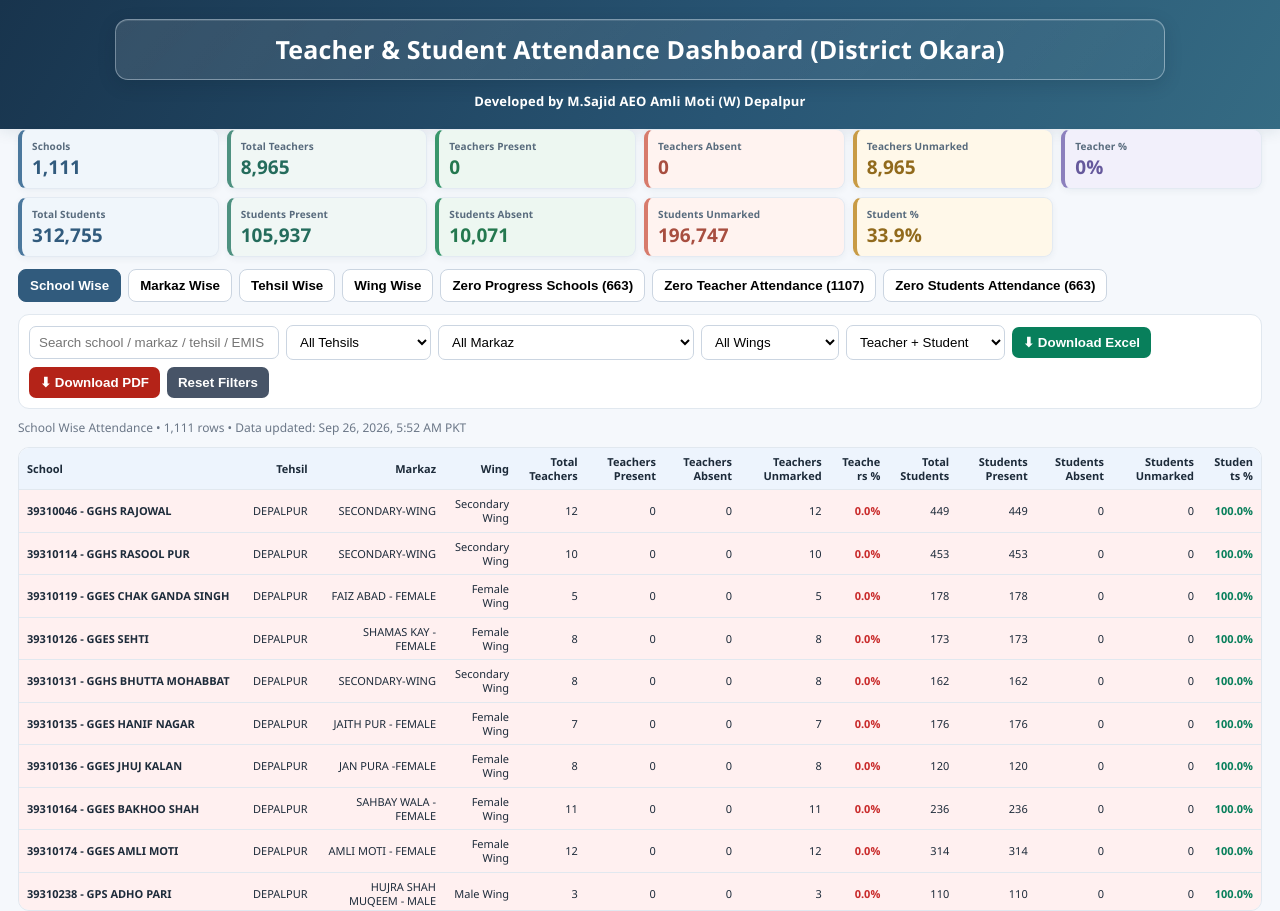
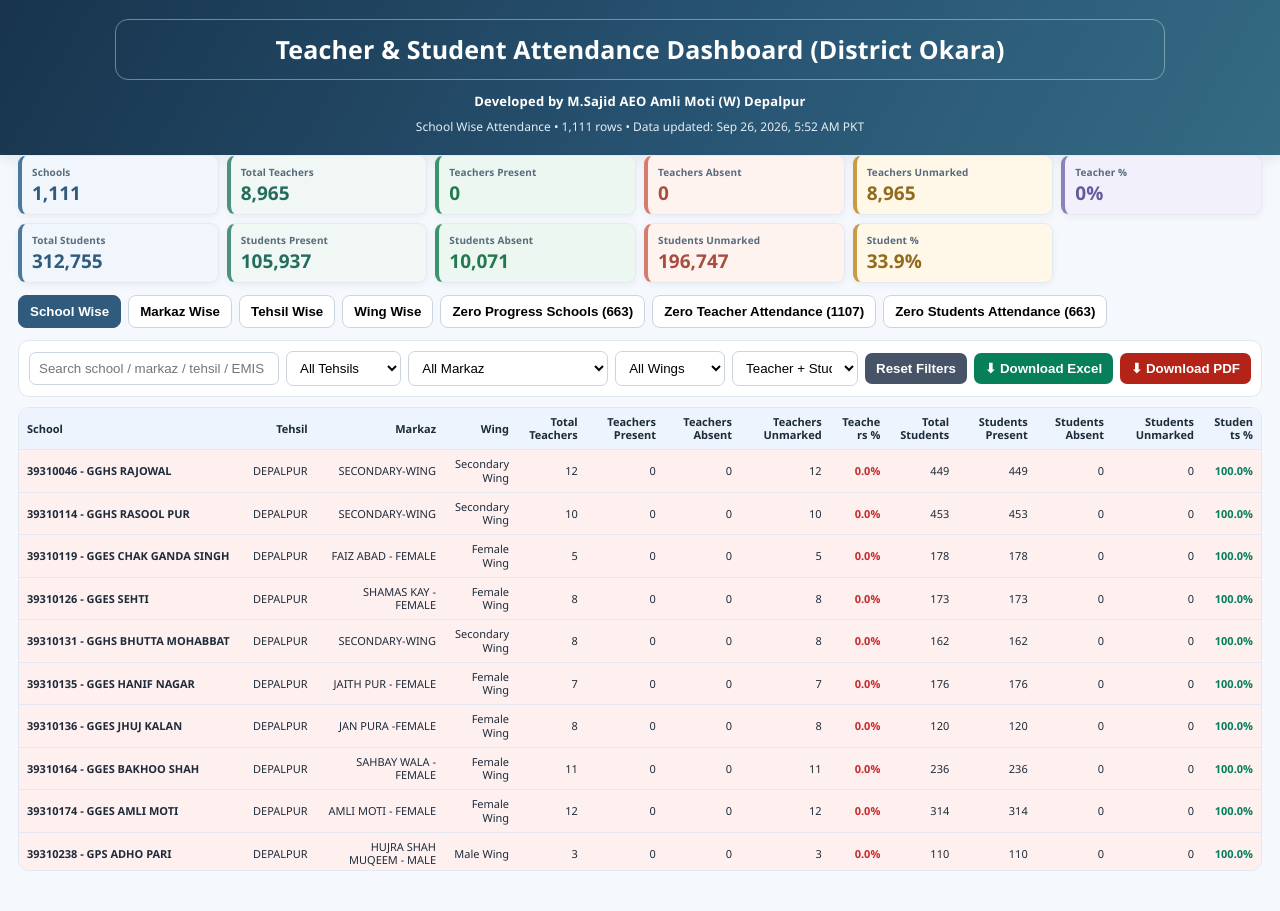
Before and after one commit to sajidaeo39/Okara-Daily-Live-Attendance, a plain HTML site: page index.html in a window 1280 px wide. After the commit the page ends 871 px from the top, so only its background shows below. Drawn offline with nearby package versions, Linux system fonts and the light colour scheme.

Commit message:
Refine heading, toolbar single-row layout, and report metadata placement

```diff
--- a/index.html
+++ b/index.html
@@ -18,8 +18,8 @@ header{background:linear-gradient(120deg,#18344d 0%,#285574 58%,#356b83 100%);co
  padding:14px 24px;
  border:1px solid rgba(226,239,248,.42);
  border-radius:13px;
- background:linear-gradient(135deg,rgba(255,255,255,.12),rgba(255,255,255,.045));
- box-shadow:0 5px 18px rgba(7,24,40,.15),inset 0 1px 0 rgba(255,255,255,.12);
+ background:transparent;
+ box-shadow:none;
  text-wrap:balance;
 }
 header .byline{margin-top:12px!important}
@@ -40,6 +40,8 @@ header .wrap{text-align:center}header p{margin:7px 0 0;color:#e6eff6;opacity:1;f
 .card:nth-child(6n){background:#f2f0fb;border-left-color:#8c80bd}.card:nth-child(6n) .num{color:#66599c}
 .tabs{display:flex;gap:7px;flex-wrap:wrap;margin:12px 0}.tab{background:#fff;border:1px solid #cbd5e1;border-radius:8px;padding:8px 11px;font-weight:650;cursor:pointer}.tab.active{background:var(--blue);color:#fff;border-color:var(--blue)}
 .toolbar{display:flex;gap:7px;align-items:center;flex-wrap:wrap;background:#fff;border:1px solid var(--line);padding:10px;border-radius:11px;margin-bottom:10px}
+@media(min-width:1101px){.toolbar{flex-wrap:nowrap}.toolbar input{min-width:180px;flex:1 1 210px}.toolbar select{min-width:105px;flex:0 1 auto}.toolbar .action{white-space:nowrap;flex-shrink:0}}
+.header-info{color:#e2edf5!important;font-size:12px;margin:9px 0 0!important;text-align:center;line-height:1.4}
 .toolbar input,.toolbar select{padding:8px 9px;border:1px solid #cbd5e1;border-radius:7px;background:#fff}.toolbar input{min-width:250px}
 .action{border:0;border-radius:7px;padding:8px 11px;background:var(--green);color:#fff;font-weight:650;cursor:pointer}.pdf{background:#b42318}.secondary{background:#475467}
 .note{font-size:12px;color:var(--muted);margin:7px 0 11px}.warning{background:#fff4d6;border:1px solid #f2c66d;color:#704c00;padding:9px 11px;border-radius:9px;margin:8px 0;font-size:12px}
@@ -82,6 +84,7 @@ table{border-collapse:collapse;width:100%;font-size:11px;table-layout:auto}th,td
 <header><div class="wrap">
 <h1 class="dashboard-title">Teacher &amp; Student Attendance Dashboard (District Okara)</h1>
 <p class="byline">Developed by M.Sajid AEO Amli Moti (W) Depalpur</p>
+<div class="note header-info" id="info"></div>
 </div></header>
 
 <div class="wrap">
@@ -106,9 +109,9 @@ table{border-collapse:collapse;width:100%;font-size:11px;table-layout:auto}th,td
 <select id="attendanceType">
 <option value="both">Teacher + Student</option><option value="teacher">Teacher Attendance</option><option value="student">Student Attendance</option>
 </select>
+<button class="action secondary" id="clearBtn">Reset Filters</button>
 <button class="action" id="excelBtn">⬇ Download Excel</button>
 <button class="action pdf" id="pdfBtn">⬇ Download PDF</button>
-<button class="action secondary" id="clearBtn">Reset Filters</button>
 </div>
 
 <div id="warning" class="warning" style="display:none"></div>
@@ -116,7 +119,7 @@ table{border-collapse:collapse;width:100%;font-size:11px;table-layout:auto}th,td
 </div>
 
 <div class="pdf-only" id="pdfHeader"><div id="pdfTitle" style="font-size:15px;font-weight:800;text-align:center;margin-bottom:3px">School Wise Attendance</div><div id="pdfMeta" style="font-size:8px;text-align:center;margin-bottom:7px"></div></div>
-<div class="note" id="info"></div>
+
 <div class="tablebox"><table><thead id="thead"></thead><tbody id="tbody"></tbody></table></div>
 </div>
 </div>
```
